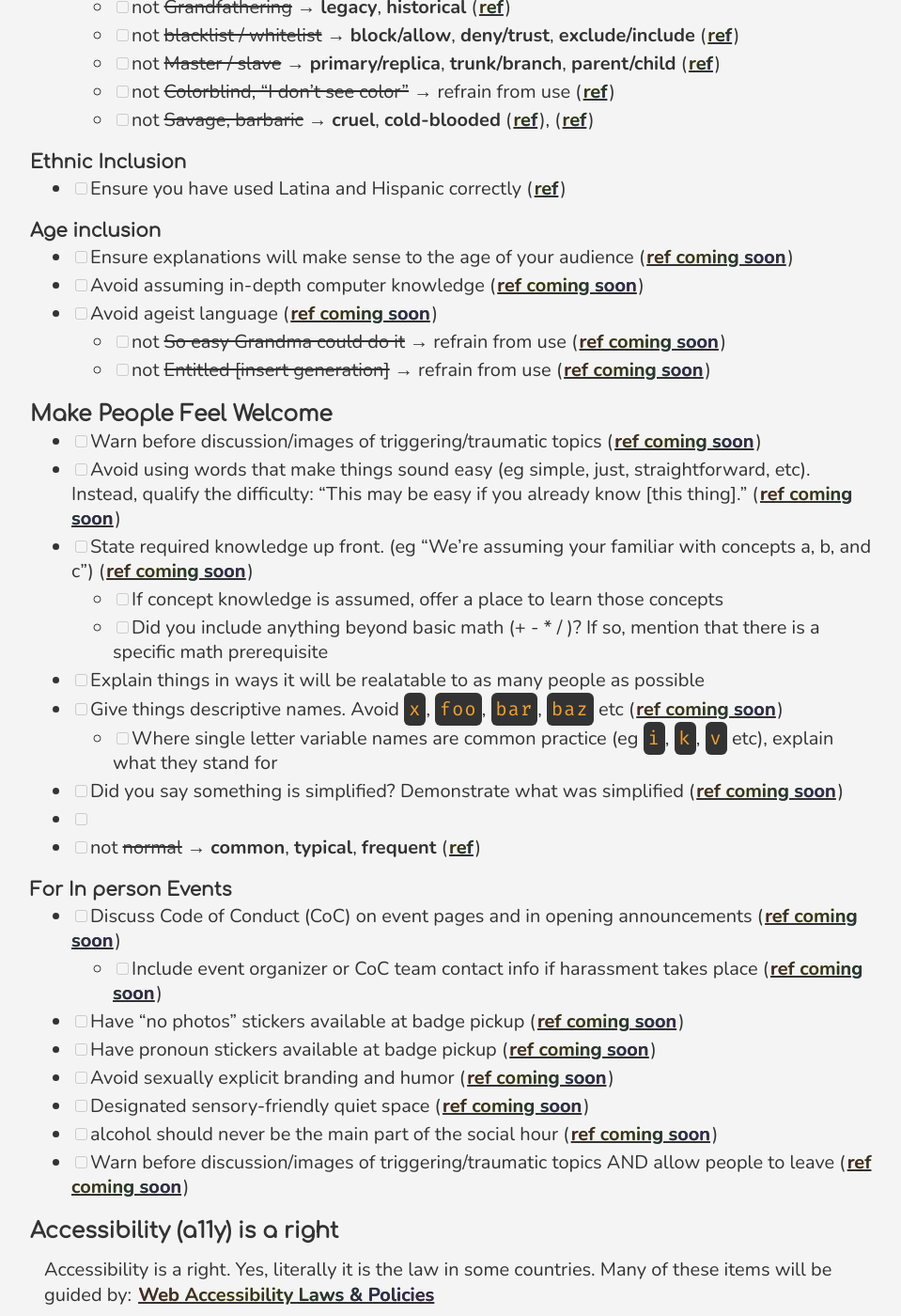
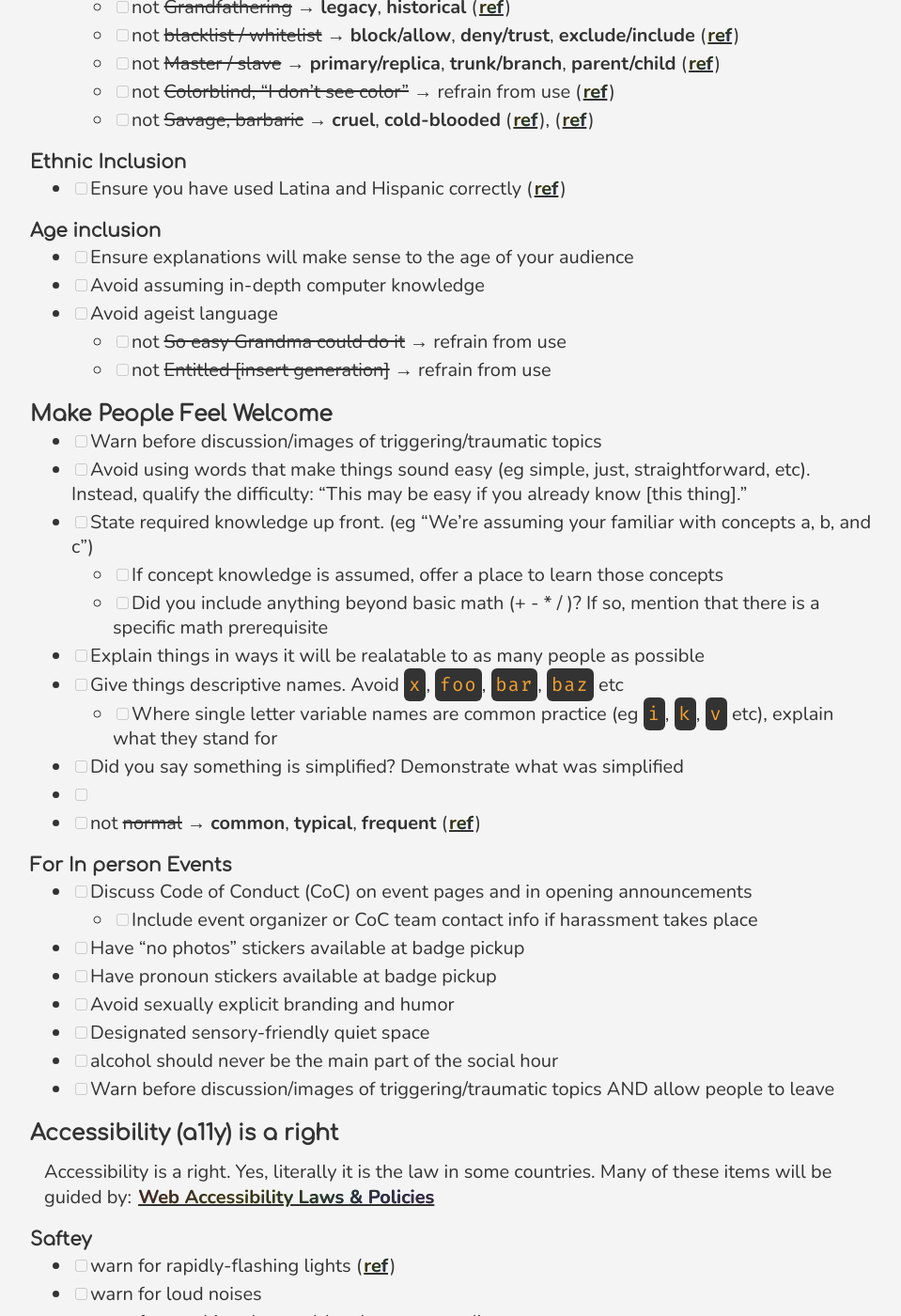
Before and after one commit to VickiLanger/OpenGates, a Jekyll site: the page built from site/versions/1/checklist.md, in a window 1280 px wide and 1400 px high, scrolled down 2775 px. Shown: the whole window at 94% size, without its empty margins (160-1119 px from the left). Built offline with Jekyll 4.4.1, drawn with Linux system fonts in a browser that asks for light colours; nearby versions of some CDN libraries; library files that are not in the unit come from our copies; comment, search, counter and statistics services are not loaded; some of the changed text lies outside the part shown.

```diff
--- a/checklist_working-copy.md
+++ b/checklist_working-copy.md
@@ -34,7 +34,6 @@ The checklist is **not** in order of importance. It is broken down into sections
  - [ ] Can everyone who might view this to see someone like themselves represented in it? ([ref](https://www.forumone.com/ideas/how-to-choose-diverse-and-inclusive-photos/))
  - [ ] Are any stereotypes being perpetuated? ([ref](https://www.forumone.com/ideas/how-to-choose-diverse-and-inclusive-photos/))
  - [ ] Who is missing or excluded? ([ref](https://www.forumone.com/ideas/how-to-choose-diverse-and-inclusive-photos/))
- - [ ] item ([ref](TODO))
 
 #### Gender Inclusion <a name="gender" id="jump-nav"></a>
  - [ ] Avoid using gendered words and colloquialisms ([ref](https://writingcenter.unc.edu/tips-and-tools/gender-inclusive-language/))
@@ -49,7 +48,7 @@ The checklist is **not** in order of importance. It is broken down into sections
 - [ ] Avoid cultural appropriation ([ref](https://au.reachout.com/articles/why-cultural-appropriation-isnt-cool))
     - [ ] not ~~Guru~~ → **expert**, **teacher** ([ref](https://www.dictionary.com/e/stop-using-in-2020?utm_medium=referral&utm_source=idealist))
     - [ ] not ~~Spirit animal~~ → **personal mascot** ([ref](https://www.selfdefined.app/definitions/pow-wow/))
-    - [ ] not ~~Pow-wow~~ → if you meant "meeting", [look up some synonyms](https://www.thesaurus.com/browse/meeting)). ([ref](https://www.selfdefined.app/definitions/pow-wow/))
+    - [ ] not ~~Pow-wow~~ → if you meant "meeting", [look up some synonyms](https://www.thesaurus.com/browse/meeting)) ([ref](https://www.selfdefined.app/definitions/pow-wow/))
     - [ ] not ~~Tribe~~ → refrain from use, or replace it with a term without appropriation like "close group of friends" ([ref](https://www.selfdefined.app/definitions/tribe/))
     - [ ] not ~~Totemic animal~~ → refrain from use ([ref](https://www.selfdefined.app/definitions/totemic-animal/))
 - [ ] Avoid culturally offensives terms and phrases
@@ -60,23 +59,24 @@ The checklist is **not** in order of importance. It is broken down into sections
     - [ ] not ~~"Indian time", "Indian summer"~~ → refrain from use ([ref](https://www.ictinc.ca/blog/culturally-offensive-phrases-you-should-use-at))
     - [ ] not ~~"Gypped/Jewed"~~ → **scammed**, **ripped off** ([ref](http://meloukhia.net/2011/02/language_matters_no_gypped_is_not_a_good_alternative_to_jewed/))
     - [ ] not ~~"Gypsy"~~ → refrain from use ([ref](https://now.org/blog/the-g-word-isnt-for-you-how-gypsy-erases-romani-women/))
-    - [ ] not ~~"Karma"~~ → **comeuppance** ([ref coming soon](TODO))
+    - [ ] not ~~"Karma"~~ → **comeuppance**
 
 #### Disability Inclusion <a name="disability" id="jump-nav"></a>
 - [ ] Avoid inspiration porn ([ref](https://www.youtube.com/watch?v=SxrS7-I_sMQ))
-- [ ] When discussing a product, indicate what makes it accessible ([ref coming soon](TODO))
+- [ ] When discussing a product, indicate what makes it accessible
 - [ ] Avoid ableist language ([ref](http://web.augsburg.edu/english/writinglab/Avoiding_Ableist_Language.pdf)), ([ref](https://www.unr.edu/nevada-today/blogs/2020/avoiding-ableist-terminology))
     - [ ] not ~~normal~~ → **common**, **typical**, **frequent** ([ref](https://medium.com/@leoji/avoid-the-word-normal-and-use-more-words-709fb6a9a11f))
     - [ ] not ~~Crazy, nuts, spaz, insane~~ → **bizarre**, **enormous**, **unfamiliar** ([ref](https://www.selfdefined.app/definitions/crazy/))
     - [ ] not ~~Sanity Check~~ → **confidence check**, **temperature check** ([ref](https://www.selfdefined.app/definitions/sanity-check/))
-    - [ ] not ~~Moron, idiot~~ → TBD ([ref](https://www.selfdefined.app/definitions/idiot/))
+    - [ ] not ~~Moron, idiot~~ →   refrain from use ([ref](https://www.selfdefined.app/definitions/idiot/))
     - [ ] not ~~Dumb, stupid~~ → **unreasonable**, **odd** ([ref](https://www.selfdefined.app/definitions/stupid/))
     - [ ] not ~~Derpy~~ → **ridiculous**, **foolish**, **silly** ([ref](https://www.selfdefined.app/definitions/derpy/))
     - [ ] not ~~R_tard*, *tard~~ →  refrain from use ([ref](https://www.selfdefined.app/definitions/r-word/))
-    - [ ] not ~~Lame, crippled~~ → **disabled** ([ref](https://www.selfdefined.app/lame/))
+    - [ ] not ~~Lame, crippled~~ →  **disabled** ([ref](https://www.selfdefined.app/lame/))
     - [ ] not ~~Psychopath, lunatic, maniac~~ →  refrain from use ([ref](https://www.lpaonline.org/the-m-word))
     - [ ] not ~~Junkie~~ → **aficionado**, **fiend**, **enthusiast** ([ref](https://www.selfdefined.app/definitions/junkie/))
     - [ ] not ~~Midget~~ → **Use the person's name**, **short person** ([ref](https://www.lpaonline.org/the-m-word))
+    - [ ] not ~~Stand Up~~ → **regular**, **sync**,  if you meant "meeting", [look up some synonyms](https://www.thesaurus.com/browse/meeting)) ([ref](https://www.washingtonpost.com/posteverything/wp/2015/05/13/lame-stand-up-and-other-words-we-use-to-insult-the-disabled-without-even-knowing-it/))
 - [ ] Have you used medical diagnoses when not talking about actual medical things? (medical appropriation)
     - [ ] not ~~Obsessive Compulsive Disorder (OCD)~~ → **conscientious**, **meticulous**, **thorough** ([ref](https://www.selfdefined.app/definitions/obsessive-compulsive-disorder/))
     - [ ] not ~~Bipolar~~ →  **unpredictable**, **flippant** ([ref](https://ibpf.org/articles/please-stop-saying-bipolar-when-you-mean-unpredictable-or-broken/))
@@ -84,7 +84,7 @@ The checklist is **not** in order of importance. It is broken down into sections
 
 #### Race Inclusion <a name="race" id="jump-nav"></a>
 - [ ] Ensure capitalization of "Black" ([ref](https://apnews.com/article/entertainment-cultures-race-and-ethnicity-us-news-ap-top-news-7e36c00c5af0436abc09e051261fff1f))
-- [ ] Avoid racial appropriation ([ref coming soon](TODO))
+- [ ] Avoid racial appropriation
     - [ ] Refrain from digital Blackface ([ref](https://www.selfdefined.app/definitions/digital-blackface/))
 - [ ] Avoid racially offensive terms and phrases
     - [ ] not ~~Grandfathering~~ → **legacy**, **historical** ([ref](https://www.selfdefined.app/definitions/grandfathering/))
@@ -97,37 +97,37 @@ The checklist is **not** in order of importance. It is broken down into sections
 - [ ] Ensure you have used Latina and Hispanic correctly ([ref](https://www.yesprep.org/news/blog/featured/~board/blog/post/hispanic-vs-latinos-vs-latinx-explained))
 
 #### Age inclusion <a name="age" id="jump-nav"></a>
-- [ ] Ensure explanations will make sense to the age of your audience ([ref coming soon](TODO))
-- [ ] Avoid assuming in-depth computer knowledge ([ref coming soon](TODO))
-- [ ] Avoid ageist language ([ref coming soon](TODO))
-    - [ ] not ~~So easy Grandma could do it~~ → refrain from use ([ref coming soon](TODO))
-    - [ ] not ~~Entitled [insert generation]~~ → refrain from use ([ref coming soon](TODO))
+- [ ] Ensure explanations will make sense to the age of your audience
+- [ ] Avoid assuming in-depth computer knowledge
+- [ ] Avoid ageist language
+    - [ ] not ~~So easy Grandma could do it~~ → refrain from use
+    - [ ] not ~~Entitled [insert generation]~~ → refrain from use
 
 
 
 ### Make People Feel Welcome <a name="welcome" id="jump-nav"></a>
-- [ ] Warn before discussion/images of triggering/traumatic topics ([ref coming soon](TODO))
-- [ ] Avoid using words that make things sound easy (eg simple, just, straightforward, etc). Instead, qualify the difficulty: "This may be easy if you already know [this thing]." ([ref coming soon](TODO))
-- [ ] State required knowledge up front. (eg "We're assuming your familiar with concepts a, b, and c") ([ref coming soon](TODO))
+- [ ] Warn before discussion/images of triggering/traumatic topics
+- [ ] Avoid using words that make things sound easy (eg simple, just, straightforward, etc). Instead, qualify the difficulty: "This may be easy if you already know [this thing]."
+- [ ] State required knowledge up front. (eg "We're assuming your familiar with concepts a, b, and c")
     - [ ] If concept knowledge is assumed, offer a place to learn those concepts
     - [ ] Did you include anything beyond basic math (+ - * / )? If so, mention that there is a specific math prerequisite
 - [ ] Explain things in ways it will be realatable to as many people as possible
-- [ ] Give things descriptive names. Avoid `x`, `foo`, `bar`, `baz` etc ([ref coming soon](TODO))
+- [ ] Give things descriptive names. Avoid `x`, `foo`, `bar`, `baz` etc
     - [ ] Where single letter variable names are common practice (eg `i`, `k`, `v` etc), explain what they stand for
-- [ ] Did you say something is simplified? Demonstrate what was simplified ([ref coming soon](TODO))
+- [ ] Did you say something is simplified? Demonstrate what was simplified
 - [ ] <!--Don't talk down to non-engineering teammates and end users!-->
 - [ ] not ~~normal~~ → **common**, **typical**, **frequent** ([ref](https://medium.com/@leoji/avoid-the-word-normal-and-use-more-words-709fb6a9a11f))
 
 
 #### For In person Events <a name="events" id="jump-nav"></a>
-- [ ] Discuss Code of Conduct (CoC) on event pages and in opening announcements ([ref coming soon](TODO))
-    - [ ] Include event organizer or CoC team contact info if harassment takes place ([ref coming soon](TODO))
-- [ ] Have "no photos" stickers available at badge pickup ([ref coming soon](TODO))
-- [ ] Have pronoun stickers available at badge pickup ([ref coming soon](TODO))
-- [ ] Avoid sexually explicit branding and humor ([ref coming soon](TODO))
-- [ ] Designated sensory-friendly quiet space ([ref coming soon](TODO))
-- [ ] alcohol should never be the main part of the social hour ([ref coming soon](TODO))
-- [ ] Warn before discussion/images of triggering/traumatic topics AND allow people to leave ([ref coming soon](TODO))
+- [ ] Discuss Code of Conduct (CoC) on event pages and in opening announcements
+    - [ ] Include event organizer or CoC team contact info if harassment takes place
+- [ ] Have "no photos" stickers available at badge pickup
+- [ ] Have pronoun stickers available at badge pickup
+- [ ] Avoid sexually explicit branding and humor
+- [ ] Designated sensory-friendly quiet space
+- [ ] alcohol should never be the main part of the social hour
+- [ ] Warn before discussion/images of triggering/traumatic topics AND allow people to leave
 
 
 ### Accessibility (a11y) is a right <a name="a11y" id="jump-nav"></a>
@@ -136,9 +136,9 @@ Many of these items will be guided by: [Web Accessibility Laws & Policies](https
 
 #### Saftey <a name="safety" id="jump-nav"></a>
 - [ ] warn for rapidly-flashing lights ([ref](https://www.epilepsy.com/learn/triggers-seizures/photosensitivity-and-seizures#:~:text=For%20about%203%25%20of%20people,common%20in%20children%20and%20adolescents))
-- [ ] warn for loud noises ([ref coming soon](TODO))
-- [ ] warn for anything that could make someone dizzy ([ref coming soon](TODO))
-- [ ] include timestamps for where to skip to to avoid warned content ([ref coming soon](TODO))
+- [ ] warn for loud noises
+- [ ] warn for anything that could make someone dizzy
+- [ ] include timestamps for where to skip to to avoid warned content
 
 #### Percievable <a name="percievable" id="jump-nav"></a>
 People should be able see and read even with impaired vision
@@ -146,17 +146,17 @@ People should be able see and read even with impaired vision
 - [ ] Tested with Screen Reader ([test here](https://webaim.org/simulations/screenreader)) ([ref](https://www.tpgi.com/screen-readers-accessibility-testing/#:~:text=If%20you%20test%20for%20accessibility,a%20poor%20user%20experience%20exists.))
 - [ ] AA or AAA level color contrast ratios ([test here](http://colorsafe.co/))
 - [ ] Avoid "fancy lettering" and odd capitalisation ([ref](https://www.selfdefined.app/definitions/spongebob-case/))
-- [ ] Include transcripts for audio content ([ref coming soon](TODO))
-- [ ] Include subtitles for video content ([ref coming soon](TODO))
+- [ ] Include transcripts for audio content
+- [ ] Include subtitles for video content
 - [ ] Don't rely on bold/italics/strikethrough to convey meaning ([ref](https://www.tempertemper.net/blog/be-careful-with-strikethrough))
 - [ ] Use `rem` and `em` instead of px ([ref](https://dev.to/theodorusclarence/back-to-basic-should-we-use-rem-em-or-pixel-1hd0))
 
 #### Operable <a name="operable" id="jump-nav"></a>
-- [ ] Keyboard navigation works ([ref coming soon](TODO))
-- [ ] Responsive ([ref coming soon](TODO))
-- [ ] Works on different devices and browsers ([ref coming soon](TODO))
-- [ ] Works with Assistive Technology ([ref coming soon](TODO))
+- [ ] Keyboard navigation works
+- [ ] Responsive
+- [ ] Works on different devices and browsers
+- [ ] Works with Assistive Technology
 
 #### Organized <a name="oragnaized" id="jump-nav"></a>
 Arranged in a way that makes sense and use language that most people understand
-- [ ] Headings used appropriately ([ref coming soon](TODO))
+- [ ] Headings used appropriately
--- a/site/versions/1/checklist.md
+++ b/site/versions/1/checklist.md
@@ -34,7 +34,6 @@ The checklist is **not** in order of importance. It is broken down into sections
  - [ ] Can everyone who might view this to see someone like themselves represented in it? ([ref](https://www.forumone.com/ideas/how-to-choose-diverse-and-inclusive-photos/))
  - [ ] Are any stereotypes being perpetuated? ([ref](https://www.forumone.com/ideas/how-to-choose-diverse-and-inclusive-photos/))
  - [ ] Who is missing or excluded? ([ref](https://www.forumone.com/ideas/how-to-choose-diverse-and-inclusive-photos/))
- - [ ] item ([ref](TODO))
 
 #### Gender Inclusion <a name="gender" id="jump-nav"></a>
  - [ ] Avoid using gendered words and colloquialisms ([ref](https://writingcenter.unc.edu/tips-and-tools/gender-inclusive-language/))
@@ -60,20 +59,20 @@ The checklist is **not** in order of importance. It is broken down into sections
     - [ ] not ~~"Indian time", "Indian summer"~~ → refrain from use ([ref](https://www.ictinc.ca/blog/culturally-offensive-phrases-you-should-use-at))
     - [ ] not ~~"Gypped/Jewed"~~ → **scammed**, **ripped off** ([ref](http://meloukhia.net/2011/02/language_matters_no_gypped_is_not_a_good_alternative_to_jewed/))
     - [ ] not ~~"Gypsy"~~ → refrain from use ([ref](https://now.org/blog/the-g-word-isnt-for-you-how-gypsy-erases-romani-women/))
-    - [ ] not ~~"Karma"~~ → **comeuppance** ([ref coming soon](TODO))
+    - [ ] not ~~"Karma"~~ → **comeuppance**
 
 #### Disability Inclusion <a name="disability" id="jump-nav"></a>
 - [ ] Avoid inspiration porn ([ref](https://www.youtube.com/watch?v=SxrS7-I_sMQ))
-- [ ] When discussing a product, indicate what makes it accessible ([ref coming soon](TODO))
+- [ ] When discussing a product, indicate what makes it accessible
 - [ ] Avoid ableist language ([ref](http://web.augsburg.edu/english/writinglab/Avoiding_Ableist_Language.pdf)), ([ref](https://www.unr.edu/nevada-today/blogs/2020/avoiding-ableist-terminology))
     - [ ] not ~~normal~~ → **common**, **typical**, **frequent** ([ref](https://medium.com/@leoji/avoid-the-word-normal-and-use-more-words-709fb6a9a11f))
     - [ ] not ~~Crazy, nuts, spaz, insane~~ → **bizarre**, **enormous**, **unfamiliar** ([ref](https://www.selfdefined.app/definitions/crazy/))
     - [ ] not ~~Sanity Check~~ → **confidence check**, **temperature check** ([ref](https://www.selfdefined.app/definitions/sanity-check/))
-    - [ ] not ~~Moron, idiot~~ → TBD ([ref](https://www.selfdefined.app/definitions/idiot/))
+    - [ ] not ~~Moron, idiot~~ →   refrain from use ([ref](https://www.selfdefined.app/definitions/idiot/))
     - [ ] not ~~Dumb, stupid~~ → **unreasonable**, **odd** ([ref](https://www.selfdefined.app/definitions/stupid/))
     - [ ] not ~~Derpy~~ → **ridiculous**, **foolish**, **silly** ([ref](https://www.selfdefined.app/definitions/derpy/))
     - [ ] not ~~R_tard*, *tard~~ →  refrain from use ([ref](https://www.selfdefined.app/definitions/r-word/))
-    - [ ] not ~~Lame, crippled~~ → **disabled** ([ref](https://www.selfdefined.app/lame/))
+    - [ ] not ~~Lame, crippled~~ →  **disabled** ([ref](https://www.selfdefined.app/lame/))
     - [ ] not ~~Psychopath, lunatic, maniac~~ →  refrain from use ([ref](https://www.lpaonline.org/the-m-word))
     - [ ] not ~~Junkie~~ → **aficionado**, **fiend**, **enthusiast** ([ref](https://www.selfdefined.app/definitions/junkie/))
     - [ ] not ~~Midget~~ → **Use the person's name**, **short person** ([ref](https://www.lpaonline.org/the-m-word))
@@ -85,7 +84,7 @@ The checklist is **not** in order of importance. It is broken down into sections
 
 #### Race Inclusion <a name="race" id="jump-nav"></a>
 - [ ] Ensure capitalization of "Black" ([ref](https://apnews.com/article/entertainment-cultures-race-and-ethnicity-us-news-ap-top-news-7e36c00c5af0436abc09e051261fff1f))
-- [ ] Avoid racial appropriation ([ref coming soon](TODO))
+- [ ] Avoid racial appropriation
     - [ ] Refrain from digital Blackface ([ref](https://www.selfdefined.app/definitions/digital-blackface/))
 - [ ] Avoid racially offensive terms and phrases
     - [ ] not ~~Grandfathering~~ → **legacy**, **historical** ([ref](https://www.selfdefined.app/definitions/grandfathering/))
@@ -98,37 +97,37 @@ The checklist is **not** in order of importance. It is broken down into sections
 - [ ] Ensure you have used Latina and Hispanic correctly ([ref](https://www.yesprep.org/news/blog/featured/~board/blog/post/hispanic-vs-latinos-vs-latinx-explained))
 
 #### Age inclusion <a name="age" id="jump-nav"></a>
-- [ ] Ensure explanations will make sense to the age of your audience ([ref coming soon](TODO))
-- [ ] Avoid assuming in-depth computer knowledge ([ref coming soon](TODO))
-- [ ] Avoid ageist language ([ref coming soon](TODO))
-    - [ ] not ~~So easy Grandma could do it~~ → refrain from use ([ref coming soon](TODO))
-    - [ ] not ~~Entitled [insert generation]~~ → refrain from use ([ref coming soon](TODO))
+- [ ] Ensure explanations will make sense to the age of your audience
+- [ ] Avoid assuming in-depth computer knowledge
+- [ ] Avoid ageist language
+    - [ ] not ~~So easy Grandma could do it~~ → refrain from use
+    - [ ] not ~~Entitled [insert generation]~~ → refrain from use
 
 
 
 ### Make People Feel Welcome <a name="welcome" id="jump-nav"></a>
-- [ ] Warn before discussion/images of triggering/traumatic topics ([ref coming soon](TODO))
-- [ ] Avoid using words that make things sound easy (eg simple, just, straightforward, etc). Instead, qualify the difficulty: "This may be easy if you already know [this thing]." ([ref coming soon](TODO))
-- [ ] State required knowledge up front. (eg "We're assuming your familiar with concepts a, b, and c") ([ref coming soon](TODO))
+- [ ] Warn before discussion/images of triggering/traumatic topics
+- [ ] Avoid using words that make things sound easy (eg simple, just, straightforward, etc). Instead, qualify the difficulty: "This may be easy if you already know [this thing]."
+- [ ] State required knowledge up front. (eg "We're assuming your familiar with concepts a, b, and c")
     - [ ] If concept knowledge is assumed, offer a place to learn those concepts
     - [ ] Did you include anything beyond basic math (+ - * / )? If so, mention that there is a specific math prerequisite
 - [ ] Explain things in ways it will be realatable to as many people as possible
-- [ ] Give things descriptive names. Avoid `x`, `foo`, `bar`, `baz` etc ([ref coming soon](TODO))
+- [ ] Give things descriptive names. Avoid `x`, `foo`, `bar`, `baz` etc
     - [ ] Where single letter variable names are common practice (eg `i`, `k`, `v` etc), explain what they stand for
-- [ ] Did you say something is simplified? Demonstrate what was simplified ([ref coming soon](TODO))
+- [ ] Did you say something is simplified? Demonstrate what was simplified
 - [ ] <!--Don't talk down to non-engineering teammates and end users!-->
 - [ ] not ~~normal~~ → **common**, **typical**, **frequent** ([ref](https://medium.com/@leoji/avoid-the-word-normal-and-use-more-words-709fb6a9a11f))
 
 
 #### For In person Events <a name="events" id="jump-nav"></a>
-- [ ] Discuss Code of Conduct (CoC) on event pages and in opening announcements ([ref coming soon](TODO))
-    - [ ] Include event organizer or CoC team contact info if harassment takes place ([ref coming soon](TODO))
-- [ ] Have "no photos" stickers available at badge pickup ([ref coming soon](TODO))
-- [ ] Have pronoun stickers available at badge pickup ([ref coming soon](TODO))
-- [ ] Avoid sexually explicit branding and humor ([ref coming soon](TODO))
-- [ ] Designated sensory-friendly quiet space ([ref coming soon](TODO))
-- [ ] alcohol should never be the main part of the social hour ([ref coming soon](TODO))
-- [ ] Warn before discussion/images of triggering/traumatic topics AND allow people to leave ([ref coming soon](TODO))
+- [ ] Discuss Code of Conduct (CoC) on event pages and in opening announcements
+    - [ ] Include event organizer or CoC team contact info if harassment takes place
+- [ ] Have "no photos" stickers available at badge pickup
+- [ ] Have pronoun stickers available at badge pickup
+- [ ] Avoid sexually explicit branding and humor
+- [ ] Designated sensory-friendly quiet space
+- [ ] alcohol should never be the main part of the social hour
+- [ ] Warn before discussion/images of triggering/traumatic topics AND allow people to leave
 
 
 ### Accessibility (a11y) is a right <a name="a11y" id="jump-nav"></a>
@@ -137,9 +136,9 @@ Many of these items will be guided by: [Web Accessibility Laws & Policies](https
 
 #### Saftey <a name="safety" id="jump-nav"></a>
 - [ ] warn for rapidly-flashing lights ([ref](https://www.epilepsy.com/learn/triggers-seizures/photosensitivity-and-seizures#:~:text=For%20about%203%25%20of%20people,common%20in%20children%20and%20adolescents))
-- [ ] warn for loud noises ([ref coming soon](TODO))
-- [ ] warn for anything that could make someone dizzy ([ref coming soon](TODO))
-- [ ] include timestamps for where to skip to to avoid warned content ([ref coming soon](TODO))
+- [ ] warn for loud noises
+- [ ] warn for anything that could make someone dizzy
+- [ ] include timestamps for where to skip to to avoid warned content
 
 #### Percievable <a name="percievable" id="jump-nav"></a>
 People should be able see and read even with impaired vision
@@ -147,17 +146,17 @@ People should be able see and read even with impaired vision
 - [ ] Tested with Screen Reader ([test here](https://webaim.org/simulations/screenreader)) ([ref](https://www.tpgi.com/screen-readers-accessibility-testing/#:~:text=If%20you%20test%20for%20accessibility,a%20poor%20user%20experience%20exists.))
 - [ ] AA or AAA level color contrast ratios ([test here](http://colorsafe.co/))
 - [ ] Avoid "fancy lettering" and odd capitalisation ([ref](https://www.selfdefined.app/definitions/spongebob-case/))
-- [ ] Include transcripts for audio content ([ref coming soon](TODO))
-- [ ] Include subtitles for video content ([ref coming soon](TODO))
+- [ ] Include transcripts for audio content
+- [ ] Include subtitles for video content
 - [ ] Don't rely on bold/italics/strikethrough to convey meaning ([ref](https://www.tempertemper.net/blog/be-careful-with-strikethrough))
 - [ ] Use `rem` and `em` instead of px ([ref](https://dev.to/theodorusclarence/back-to-basic-should-we-use-rem-em-or-pixel-1hd0))
 
 #### Operable <a name="operable" id="jump-nav"></a>
-- [ ] Keyboard navigation works ([ref coming soon](TODO))
-- [ ] Responsive ([ref coming soon](TODO))
-- [ ] Works on different devices and browsers ([ref coming soon](TODO))
-- [ ] Works with Assistive Technology ([ref coming soon](TODO))
+- [ ] Keyboard navigation works
+- [ ] Responsive
+- [ ] Works on different devices and browsers
+- [ ] Works with Assistive Technology
 
 #### Organized <a name="oragnaized" id="jump-nav"></a>
 Arranged in a way that makes sense and use language that most people understand
-- [ ] Headings used appropriately ([ref coming soon](TODO))
+- [ ] Headings used appropriately
```
Also changed, not shown: other parts of checklist_working-copy.md (+1 -1 lines), site/translations.md (+2 -2 lines), site/versions/1/checklist_fr.md (renamed from site/checklist_fr.md, +3 -3 lines).
